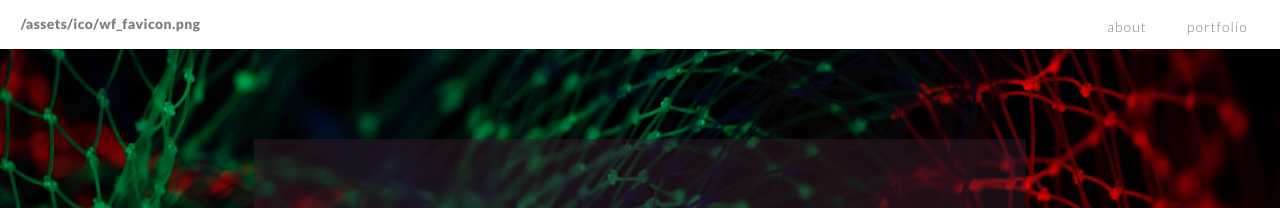
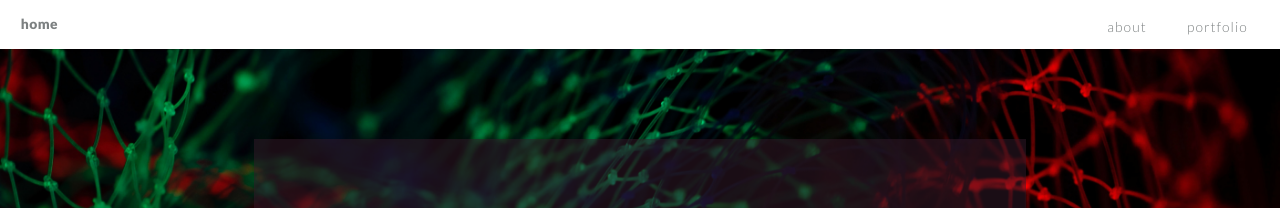
Before and after one commit to wfong1/wfong1.github.io, a Jekyll site: the page built from index.md, in a window 1280 px wide. Shown: the top 208 px of the page. Built offline with Jekyll 4.4.1, drawn with Linux system fonts in a browser that asks for light colours.

Commit message:
fixed favicon

```diff
--- a/_layouts/hello-default.html
+++ b/_layouts/hello-default.html
@@ -56,8 +56,8 @@
 
     <!-- HEADER -->
     <header id="header">
-      <h1 id="logo" style="text-transform:lowercase">
-        <a href="/">{{ page.favicon }}</a></h1>
+      <h1 id="logo" >
+        <a href="/">home</a></h1>
       <nav id="nav">
         <ul>
           <li style="text-transform:lowercase"><a href="{{ page.page_url }}/#about">about</a></li>
--- a/index.md
+++ b/index.md
@@ -12,7 +12,7 @@ background_image: /images/databg.jpg
 # page_url: /hello # only include this variable if you aren't building the page to your primary domain
 
 # favicon
-favicon: /assets/ico/WF_favicon.png
+favicon: /assets/ico/WF_favicon.ico
 
 # social media
 
@@ -23,7 +23,7 @@ linkedin: wayne-fong # the part after ("https://www.linkedin.com/in/...")
 # google_analytics: <-- your google analytics Tracking ID
 
 # By declaring these variables, you can include a button that links to an external website or to media.
-# about_button: https://github.com/saragong/hello # the link
+# about_button: https://github.com/wfong1 # the link
 # about_button_label: get hello # the label on the button
 
 # optional portfolio section ------------------------------------------
```
Also changed, not shown: assets/ico/WF_Favicon.png (deleted), assets/ico/WF_favicon.ico (added).
